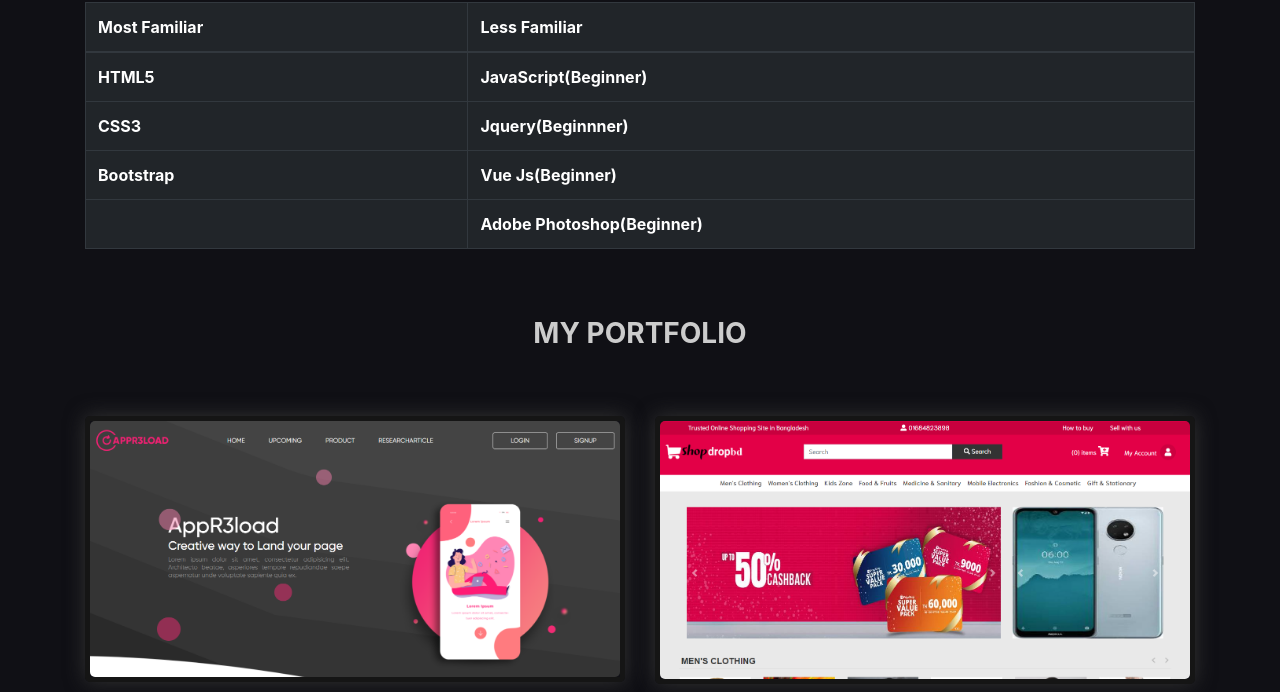
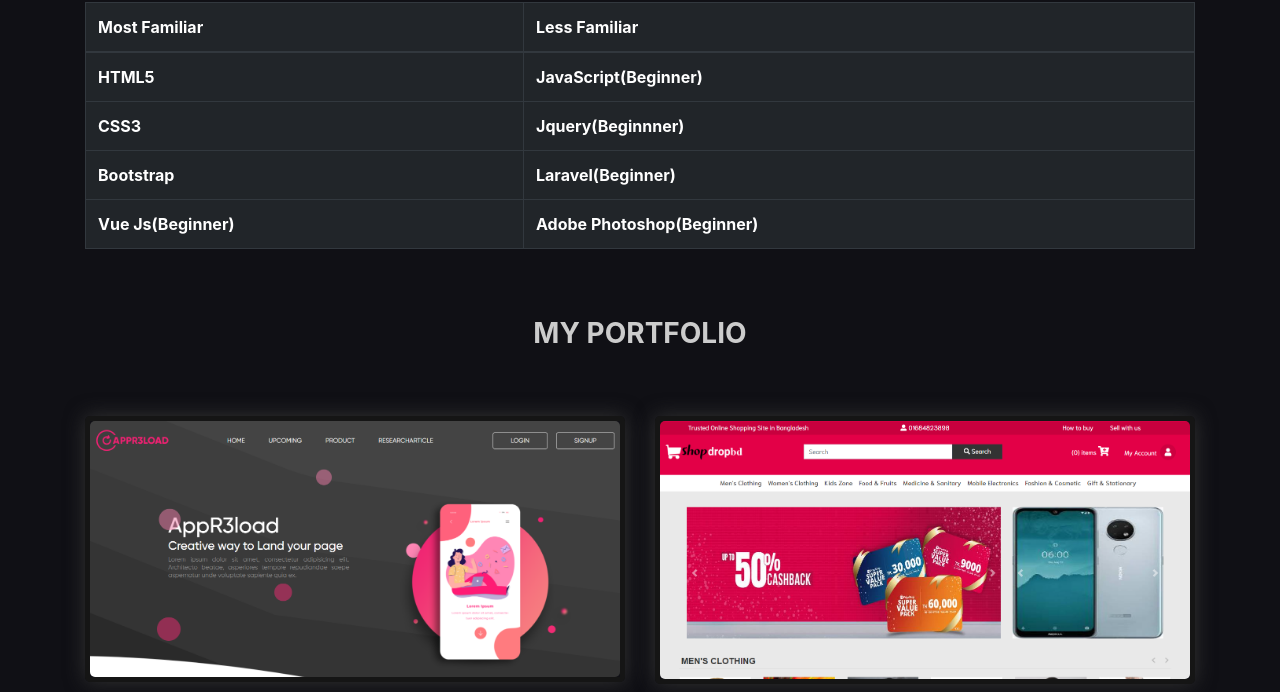
Before and after one commit to atiq9se/my-cv, a plain HTML site: page index.html in a window 1280 px wide. Shown: the part 1524-2216 px from the top of the page. Drawn offline with Linux system fonts and the light colour scheme; some packages are replaced by stand-ins of ours; no server answers; a web font is replaced by a local one.

Commit message:
Update index.html

```diff
--- a/index.html
+++ b/index.html
@@ -190,10 +190,10 @@
                                 </tr>
                                 <tr>
                                     <th>Bootstrap</th>
-                                    <th>Vue Js(Beginner)</th>
+                                    <th>Laravel(Beginner)</th>
                                 </tr>
                                 <tr>
-                                    <th></th>
+                                    <th>Vue Js(Beginner)</th>
                                     <th>Adobe Photoshop(Beginner)</th>
                                 </tr>
                             </tbody>
```
